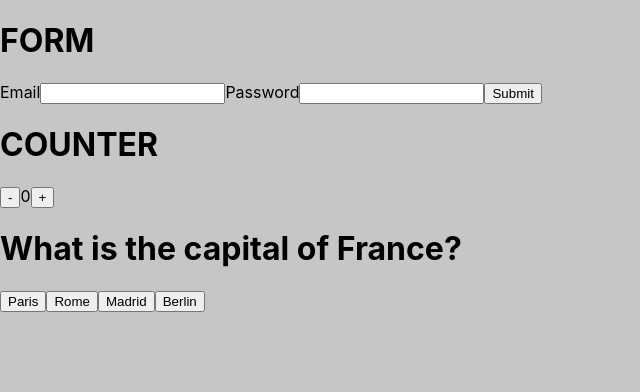
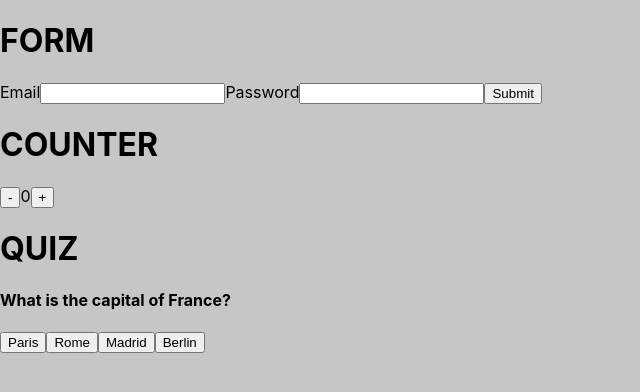
Before and after one commit to dylangriess/Sandbox, a React (Create React App) app in the folder sandbox/: page / in a window 1280 px wide. Shown: the top 392 px of the page, without its empty margins (0-640 px from the left). Built offline with nearby package versions, Linux system fonts and the light colour scheme.

Commit message:
finished quiz component

```diff
--- a/sandbox/src/components/Quiz/Quiz.js
+++ b/sandbox/src/components/Quiz/Quiz.js
@@ -98,15 +98,16 @@ function Quiz() {
       alert("Incorrect!");
     }
     setCurrentQuestion(currentQuestion + 1);
-    if (currentQuestion >= 3) {
-      alert(`Game over! Your score is ${score}`);
+    if (currentQuestion >= 9) {
+      alert(`Game over! Your score is ${score} out of 10!`);
       return;
     }
   }
 
   return (
     <div>
-      <h1>{questions[currentQuestion].question}</h1>
+      <h1>QUIZ</h1>
+      <h4>{questions[currentQuestion].question}</h4>
       {questions[currentQuestion].options.map((option, index) => (
         <button key={index} onClick={() => checkAnswer(index)}>
           {option}
```
